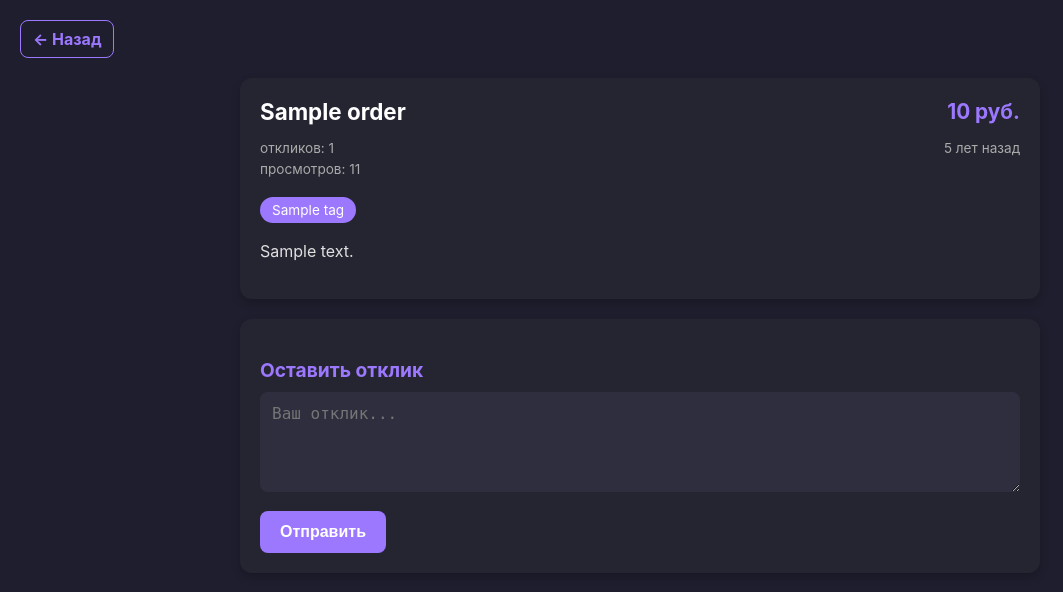
After one commit to consul2022/Freelance, a Django app: page /exchange/order/1/ in a window 1280 px wide. The commit adds this page. Shown: the top 592 px of the page, without its empty margins (0-1063 px from the left). Run offline with Django 5.2, Linux system fonts and the light colour scheme; tables that the repository leaves empty hold one stand-in row (values such as "Sample post"); some libraries are stand-ins or nearby versions.

Commit message:
add js, html,css

```diff
--- a/exchange/models.py
+++ b/exchange/models.py
@@ -141,6 +141,9 @@ class Order(models.Model):
         choices=[],
         blank=True
     )
+    @property
+    def response(self):
+        return self.response_set.count()
 
     def save(self, *args, **kwargs):
         if self.activity in SUBACTIVITIES:
--- a/exchange/urls.py
+++ b/exchange/urls.py
@@ -1,8 +1,10 @@
 from django.contrib import admin
 from django.urls import path, include
 
-from exchange.views import orders_list
+from exchange.views import orders_list, show_orders, save_response
 
 urlpatterns = [
     path('orders/', orders_list,name='orders_list'),
+    path('order/<int:id>/', show_orders, name='show_orders'),
+    path('order/<int:id>/response/', save_response , name='save_response')
 ]
--- a/exchange/views.py
+++ b/exchange/views.py
@@ -1,6 +1,6 @@
-from django.shortcuts import render
+from django.shortcuts import render, redirect
 
-from exchange.models import SUBACTIVITIES, Order
+from exchange.models import SUBACTIVITIES, Order, Response, User
 
 
 # Create your views here.
@@ -13,3 +13,26 @@ def orders_list(request):
         "subactivities": subactivities,
     }
     return render(request, "exchange/orders.html", context)
+
+
+def show_orders(request,id):
+    id = int(id)
+    order = Order.objects.get(id=id)
+    order.views +=1
+    order.save(update_fields=["views"])
+    context = {
+        "order": order,
+    }
+    return render(request, "exchange/show_orders.html", context)
+
+def save_response(request,id):
+    id = int(id)
+    order = Order.objects.get(id=id)
+    response_message = request.POST.get("response_message")
+    print(response_message)
+    tg_id = int(request.POST.get("user_id"))
+    print(tg_id)
+    user = User.objects.get(tg_id = tg_id)
+    response = Response(order=order, user=user, message=response_message)
+    response.save()
+    return redirect("show_orders", id=id)
--- /dev/null
+++ b/static/exchange/css/show_orders.css
@@ -0,0 +1,150 @@
+/* Общие стили */
+body {
+    font-family: 'Inter', sans-serif;
+    background-color: #1e1e2e;
+    color: #e0e0e0;
+    margin: 0;
+    padding: 20px;
+}
+
+/* Верхняя панель */
+.top-bar {
+    display: flex;
+    align-items: center;
+    margin-bottom: 20px;
+}
+
+.back-button {
+    color: #9C78FF;
+    text-decoration: none;
+    font-size: 1rem;
+    font-weight: bold;
+    padding: 8px 12px;
+    border: 1px solid #9C78FF;
+    border-radius: 8px;
+}
+
+/* Контейнер страницы */
+.container {
+    max-width: 800px;
+    margin: 0 auto;
+    display: flex;
+    flex-direction: column;
+    gap: 20px;
+}
+
+/* Карточка с информацией о заказе */
+.order-detail-card {
+    background: #252532;
+    padding: 20px;
+    border-radius: 12px;
+    box-shadow: 0 4px 10px rgba(0, 0, 0, 0.2);
+}
+
+.order-header {
+    display: flex;
+    justify-content: space-between;
+    align-items: center;
+    margin-bottom: 15px;
+}
+
+.order-header h3 {
+    font-size: 1.4rem;
+    font-weight: bold;
+    color: #ffffff;
+    margin: 0;
+}
+
+.order-price {
+    font-size: 1.3rem;
+    color: #9C78FF;
+    font-weight: bold;
+}
+
+/* Описание заказа */
+.order-description {
+    font-size: 0.95rem;
+    color: #bbb;
+    margin: 5px 0 10px;
+}
+
+/* Метаданные заказа */
+.order-meta {
+    display: flex;
+    justify-content: space-between;
+    font-size: 0.85rem;
+    color: #aaa;
+}
+
+.order-views{
+font-size: 0.85rem;
+    color: #aaa;
+    margin-bottom: 20px;
+    margin-top: 5px;
+}
+
+/* Теги */
+.tags {
+    margin-top: 10px;
+}
+
+.tags .tag {
+    display: inline-block;
+    background: #9C78FF;
+    color: #ffffff;
+    padding: 5px 12px;
+    border-radius: 20px;
+    font-size: 0.85rem;
+    margin-right: 5px;
+}
+
+.order-description p {
+    font-size: 1rem;
+    line-height: 1.5;
+    color: #e0e0e0;
+}
+
+/* Секция отклика */
+.response-section {
+    background: #252532;
+    padding: 20px;
+    border-radius: 12px;
+    box-shadow: 0 4px 10px rgba(0, 0, 0, 0.2);
+}
+
+.response-section h3 {
+    font-size: 1.2rem;
+    margin-bottom: 10px;
+    color: #9C78FF;
+}
+
+.response-section textarea {
+    width: 100%;
+    padding: 12px;
+    border-radius: 8px;
+    border: none;
+    outline: none;
+    font-size: 1rem;
+    background: #2e2e3f;
+    color: #e0e0e0;
+    margin-bottom: 15px;
+    resize: vertical;
+    min-height: 100px;
+    box-sizing: border-box;
+}
+
+.response-section button {
+    background: #9C78FF;
+    color: white;
+    padding: 12px 20px;
+    border: none;
+    border-radius: 8px;
+    font-size: 1rem;
+    font-weight: bold;
+    cursor: pointer;
+    transition: background 0.2s ease-in-out;
+}
+
+.response-section button:hover {
+    background: #8a68e0;
+}
--- /dev/null
+++ b/static/exchange/js/show_orders.js
@@ -0,0 +1,59 @@
+let user_id = 1357975325
+function getCookie(name) {
+    let cookieValue = null;
+    if (document.cookie && document.cookie !== '') {
+        const cookies = document.cookie.split(';');
+        for (let i = 0; i < cookies.length; i++) {
+            const cookie = cookies[i].trim();
+            // Проверяем, начинается ли строка cookie с "name="
+            if (cookie.substring(0, name.length + 1) === (name + '=')) {
+                cookieValue = decodeURIComponent(cookie.substring(name.length + 1));
+                break;
+            }
+        }
+    }
+    return cookieValue;
+}
+
+document.addEventListener("DOMContentLoaded", function() {
+    const responseForm = document.getElementById("responseForm");
+    const responseText = document.getElementById("responseText");
+
+    responseForm.addEventListener("submit", function(e) {
+        e.preventDefault();
+        const response_message = responseText.value.trim();
+        if (!response_message) {
+            return;
+        }
+        // Получаем CSRF-токен для защиты POST-запроса
+        const csrfToken = document.querySelector('[name=csrfmiddlewaretoken]').value;
+
+        const csrftoken = getCookie('csrftoken')
+        fetch(responseForm.action, {
+            method: "POST",
+            headers: {
+                "Content-Type": "application/x-www-form-urlencoded",
+                "X-CSRFToken": csrfToken
+            },
+            body: { response_message: response_message, user_id : user_id}
+            credentials: "include"
+        })
+        .then(response => {
+            // Если сервер выполняет редирект, переходим по новому URL
+            if (response.redirected) {
+                window.location.href = response.url;
+            } else {
+                return response.text();
+            }
+        })
+        .then(data => {
+            // Если дополнительная обработка необходима
+            alert("Отклик успешно отправлен!");
+            responseForm.reset();
+        })
+        .catch(error => {
+            console.error("Ошибка при отправке отклика:", error);
+            alert("Произошла ошибка при отправке отклика. Попробуйте еще раз.");
+        });
+    });
+});
--- a/templates/exchange/orders.html
+++ b/templates/exchange/orders.html
@@ -52,6 +52,7 @@
         <input type="text" id="search" placeholder="поиск заказов...">
         <div class="orders-list">
             {% for order in orders %}
+            <a href="{% url 'show_orders' order.id %}">
                 <div class="order-card" data-category="{{ order.activity }}" data-subcategory="{{ order.subactivity }}">
                     <div class="order-header">
                         <h3>{{ order.name }}</h3>
@@ -68,6 +69,7 @@
                         {% endfor %}
                     </div>
                 </div>
+            </a>
             {% endfor %}
         </div>
     </main>
--- /dev/null
+++ b/templates/exchange/show_orders.html
@@ -0,0 +1,64 @@
+{% load static %}
+<!DOCTYPE html>
+<html lang="ru">
+<head>
+    <meta charset="UTF-8">
+    <meta name="viewport" content="width=device-width, initial-scale=1.0">
+    <title>Детали заказа</title>
+    <link rel="stylesheet" href="{% static 'exchange/css/show_orders.css' %}">
+    <script defer src="{% static 'exchange/js/show_orders.js' %}"></script>
+    <script src="https://telegram.org/js/telegram-web-app.js"></script>
+</head>
+<body>
+    <!-- Верхняя панель с кнопкой "Назад" для возврата к списку заказов -->
+    <div class="top-bar">
+        <a href="{% url 'orders_list' %}" class="back-button">&larr; Назад</a>
+    </div>
+    <div class="container">
+        <!-- Карточка с информацией о заказе -->
+        <div class="order-detail-card">
+<!--            <h2 class="order-title">{{ order.name }}</h2>-->
+<!--            <div class="order-info">-->
+<!--                <span class="order-price">{{ order.price|floatformat:0 }} руб.</span>-->
+<!--                <span class="order-time">{{ order.created_at|timesince }} назад</span>-->
+<!--            </div>-->
+<!--            <div class="order-meta">-->
+<!--                <span class="order-responses">Откликов: {{ order.response_set.count }}</span>-->
+<!--                <span class="order-views">Просмотров: {{ order.views }}</span>-->
+<!--            </div>-->
+<!--            <div class="order-tags">-->
+<!--                {% for tag in order.tags.all %}-->
+<!--                    <span class="tag">{{ tag.name }}</span>-->
+<!--                {% endfor %}-->
+<!--            </div>-->
+            <div class="order-header">
+                <h3>{{ order.name }}</h3>
+                <span class="order-price">{{ order.price|floatformat:0 }} руб.</span>
+            </div>
+            <div class="order-meta">
+                <span class="order-responses">откликов: {{ order.response_set.count }}</span>
+                <span class="order-time">{{ order.created_at|timesince }} назад</span>
+            </div>
+            <p class="order-views">просмотров: {{ order.views }}</p>
+            <div class="tags">
+                {% for tag in order.tags.all %}
+                <span class="tag">{{ tag.name }}</span>
+                {% endfor %}
+            </div>
+            <div class="order-description">
+                <p>{{ order.description }}</p>
+            </div>
+        </div>
+
+        <!-- Форма для оставления отклика -->
+        <div class="response-section">
+            <h3>Оставить отклик</h3>
+            <form id="responseForm" method="post" action="{% url 'save_response' order.id %}">
+                {% csrf_token %}
+                <textarea id="responseText" name="response_message" placeholder="Ваш отклик..." required></textarea>
+                <button type="submit">Отправить</button>
+            </form>
+        </div>
+    </div>
+</body>
+</html>
```
Also changed, not shown: exchange/admin.py (+15 -1 lines), static/exchange/css/orders.css (+7 -1 lines). Lines whose indentation alone changed are shown as unchanged.
